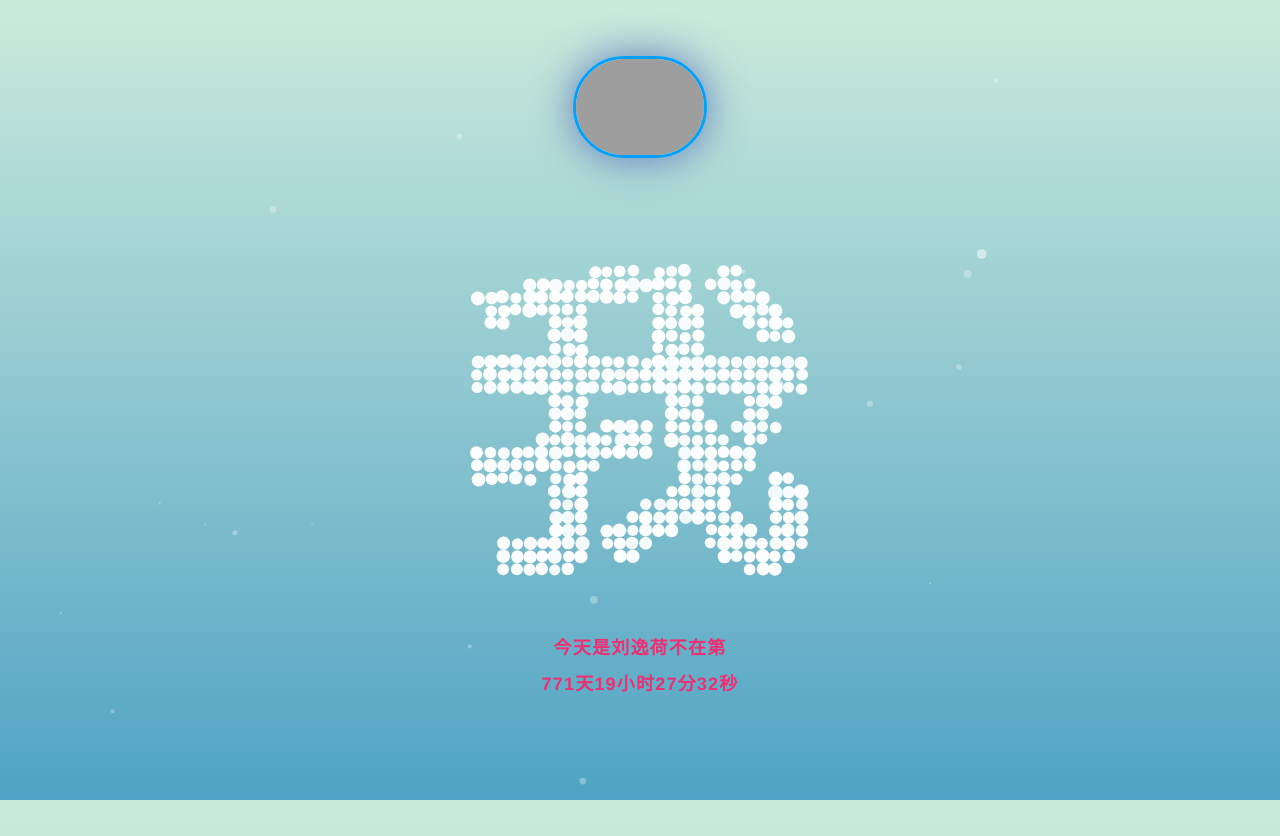
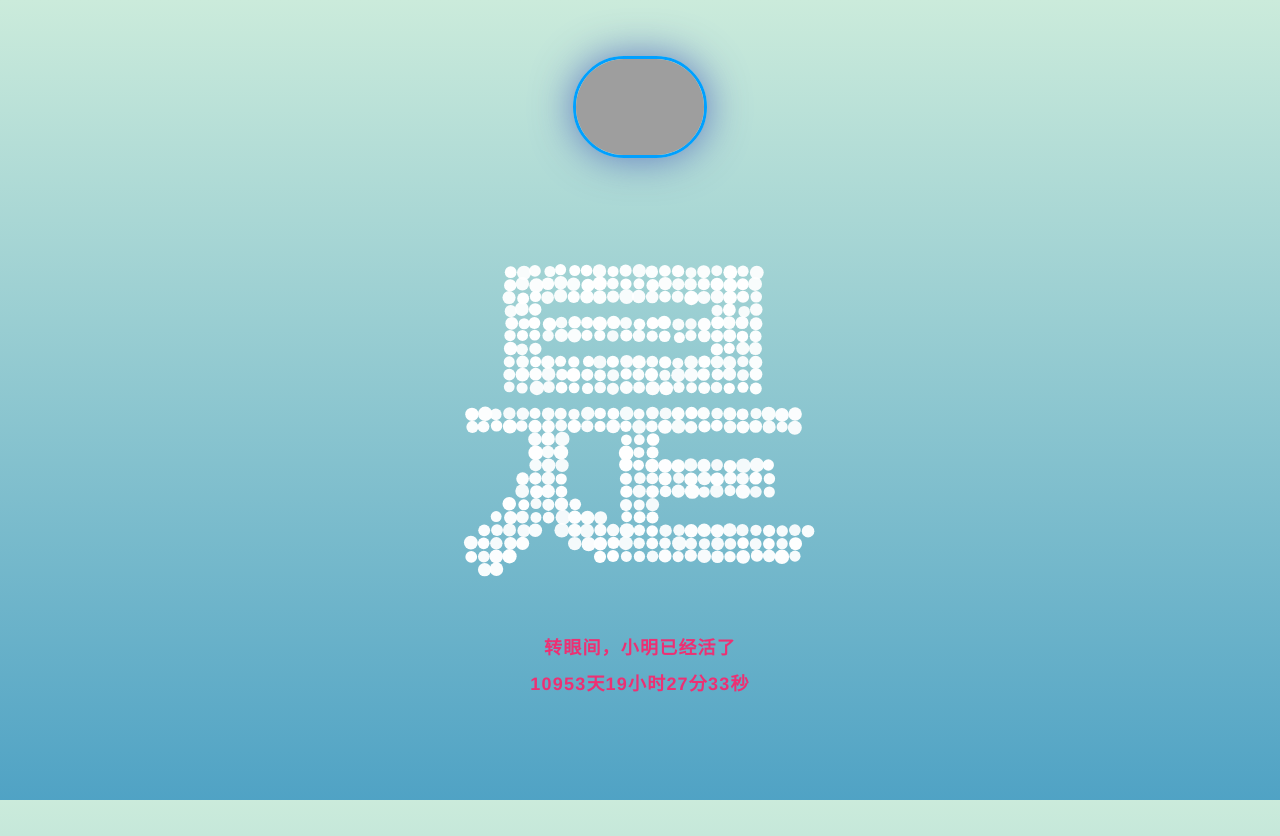
Before and after one commit to lusongno1/zxm, a plain HTML site: page index.html in a window 1280 px wide. Drawn offline with Linux system fonts and the light colour scheme; grey boxes are pictures that could not be loaded.

Commit message:
Update index.html
Turn to xiaoming

```diff
--- a/index.html
+++ b/index.html
@@ -5,7 +5,7 @@
 	<bgsound src="./BGmusic.mp3" autostart="true" loop="false" />
 	<embed src="./BGmusic.mp3" hidden="true" autostart="true" loop="true">
     <meta http-equiv="Content-Type" content="text/html; charset=UTF-8">
-    <title>MISS LYH</title>
+    <title>生日快乐</title>
     <meta name="viewport" content="width=device-width, initial-scale=1.0">
     <meta name="viewport" content="width=device-width, initial-scale=1.0, maximum-scale=1.0, user-scalable=0">
     <style>
@@ -106,7 +106,7 @@
 </div>
 <canvas class="canvas" width="1820" height="905"></canvas>
 <p class="text" style="color: #ed3073;">
-    今天是刘逸荷不在第
+    转眼间，小明已经活了
     <br/>
     <span id="span_dt_dt"></span>
 </p>
@@ -116,7 +116,7 @@
 <script language="javascript">
     function show_date_time() {
         window.setTimeout("show_date_time()", 1000);
-        BirthDay = new Date("6/9/2022 15:20:00");//这个日期是可以修改的
+        BirthDay = new Date("7/24/1994 15:20:00");//这个日期是可以修改的
         today = new Date();
         timeold = (today.getTime() - BirthDay.getTime());
         sectimeold = timeold / 1000
@@ -140,7 +140,7 @@
             S.Drawing.init('.canvas');
             document.body.classList.add('body--ready');
             //想说的话
-            S.UI.simulate("逸|荷|我|们|想|你|了|快|回|来|吧|〔^ǒ^〕");
+            S.UI.simulate("今|天|是|小|明|的|生|日|盼|君|笑|口|常|开|天|天|开|心|〔^ǒ^〕");
             S.Drawing.loop(function () {
                 S.Shape.render();
             });
```
